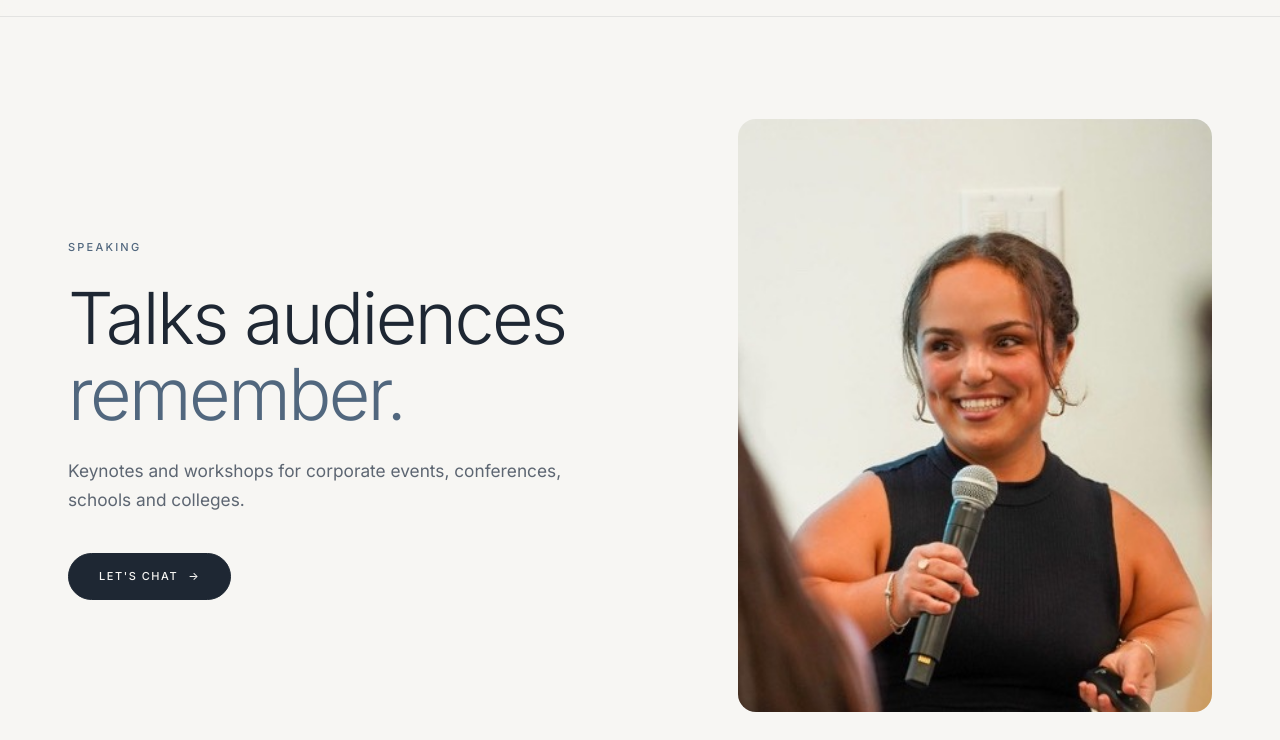
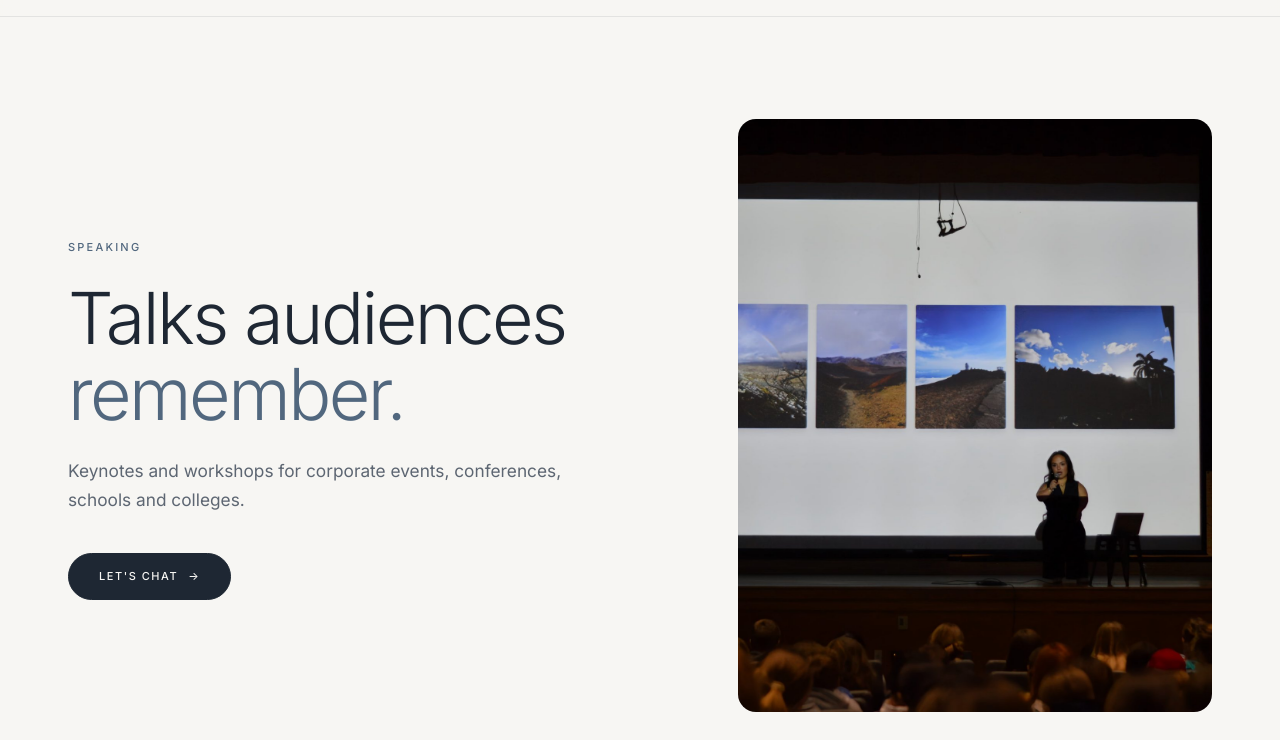
Before and after one commit to noragia/AccessAble, a plain HTML site: page speaking.html in a window 1280 px wide. Shown: the part 60-800 px from the top of the page. Drawn offline with Linux system fonts and the light colour scheme.

Commit message:
Speaking: new stage photo in the hero
Co-Authored-By: Claude Opus 5.5 <noreply@anthropic.com>
Claude-Session: https://claude.ai/code/session_01CkNwyztVpwivS3yEXAJRvC

```diff
--- a/pages.css
+++ b/pages.css
@@ -170,3 +170,4 @@ a.o-card:hover{background:var(--white);border-color:var(--line-strong)}
   .h-go{grid-row:1;grid-column:2}
   .h-rows a:hover{padding-left:0}
 }
+.o-photo img.s-stage-photo{object-position:68% 60%}
--- a/speaking.html
+++ b/speaking.html
@@ -43,7 +43,7 @@
     </nav>
   </div>
 </header>
-<link rel="stylesheet" href="pages.css?v=6">
+<link rel="stylesheet" href="pages.css?v=7">
 
 <main id="main">
 
@@ -57,7 +57,7 @@
       <div class="o-actions"><a class="o-btn" href="contact.html">Let's chat <span aria-hidden="true">→</span></a></div>
     </div>
     <figure class="o-photo rv">
-      <img src="images/nora-speaking.jpg" alt="Nora Giannetti speaking with a microphone" width="828" height="459">
+      <img class="s-stage-photo" src="images/nora-stage.jpg" alt="Nora Giannetti speaking on stage to a full auditorium" width="1600" height="1538">
     </figure>
   </div>
 </section>
```
Also changed, not shown: about.html (+1 -1 lines), consulting.html (+1 -1 lines), contact.html (+1 -1 lines), index.html (+1 -1 lines), src/pages/about.html (+1 -1 lines), src/pages/consulting.html (+1 -1 lines), src/pages/contact.html (+1 -1 lines), src/pages/index.html (+1 -1 lines), src/pages/speaking.html (+2 -2 lines), src/pages/told-ya.html (+1 -1 lines), told-ya.html (+1 -1 lines), images/nora-stage.jpg (added).
